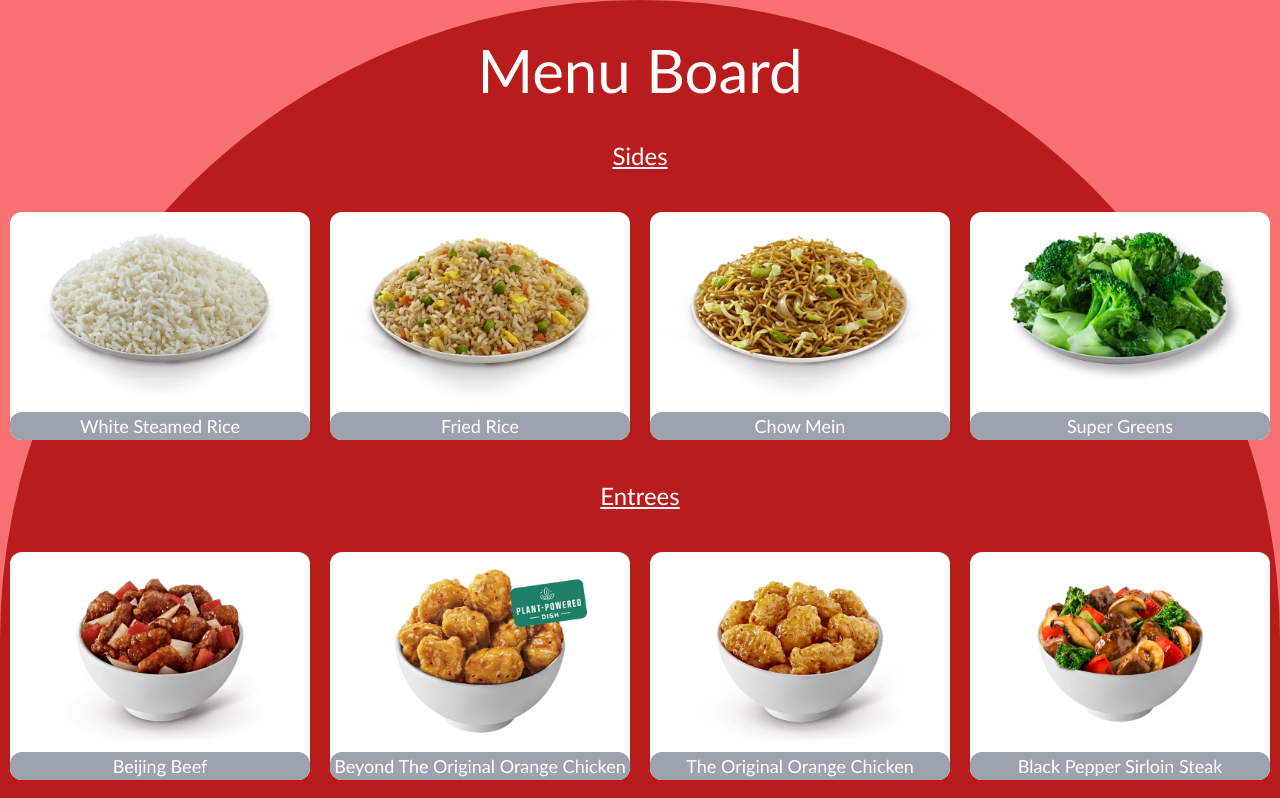
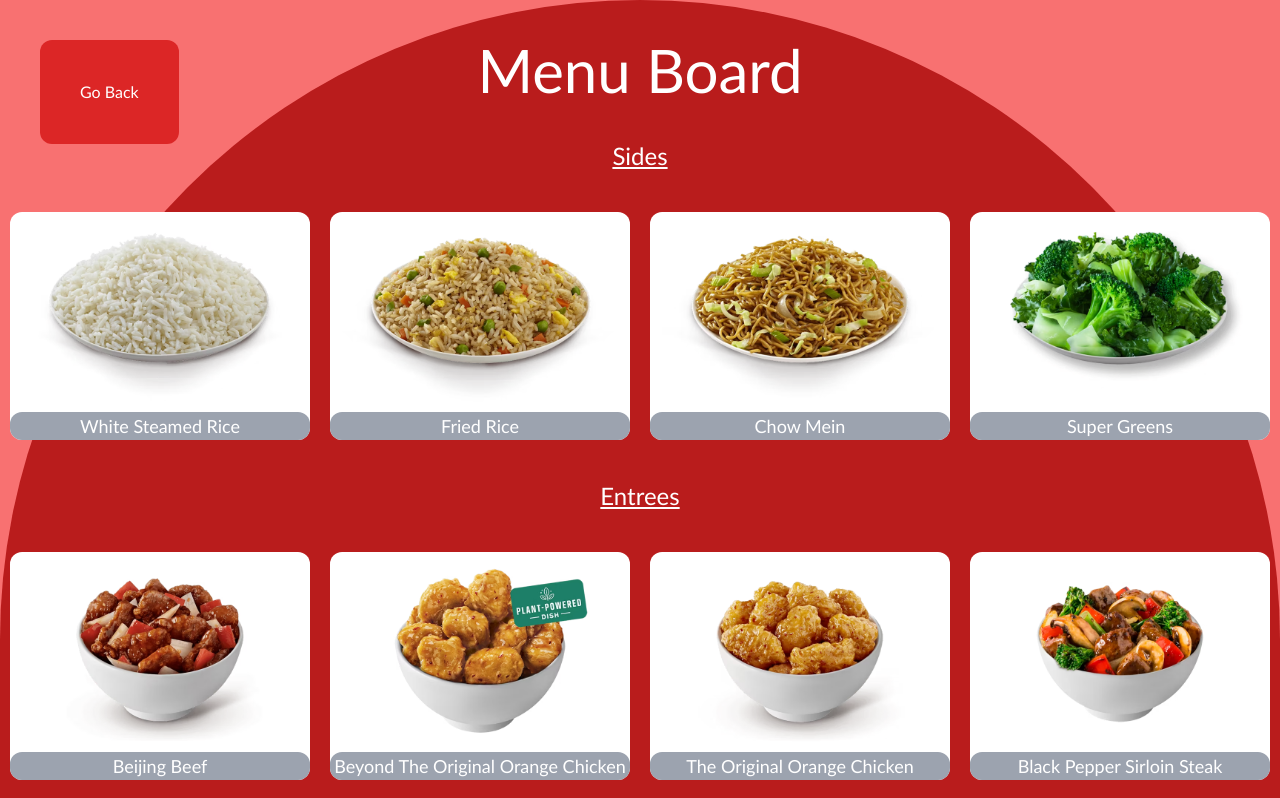
Before and after one commit to CSCE331-Fall2024/project-3-team-9b, a Next.js app: page /menuBoardView in a window 1280 px wide. Shown: the top 798 px of the page. Built offline with nearby package versions, Linux system fonts and the light colour scheme.

Commit message:
added back button to menuBoardView

```diff
--- a/src/app/menuBoardView/page.tsx
+++ b/src/app/menuBoardView/page.tsx
@@ -1,4 +1,6 @@
+"use client"
 import Image from "next/image";
+import { useRouter } from "next/navigation";
 
 function foodDisplaySquare(urlName: string, name: string){
   return(
@@ -14,8 +16,10 @@
   );
 }
 export default function MenuBoardView() {
+  const router = useRouter();
   return (
     <div className="flex flex-col items-center h-fit rounded-full bg-red-700">
+      <button className="absolute left-10 top-10 bg-red-600 p-10 rounded-xl" onClick={() => router.back()}>Go Back</button>
       <div className="text-6xl mt-10">Menu Board</div>
       <div className="text-2xl my-10 underline">Sides</div>
       <div className="flex flex-row justify-center items-center flex-wrap gap-5">
```
Also changed, not shown: src/app/page.tsx (+4 -4 lines), public/MenuBoard.png (added).
